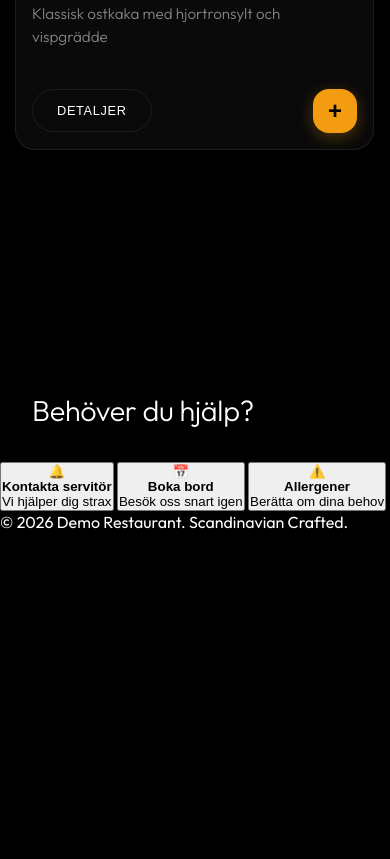
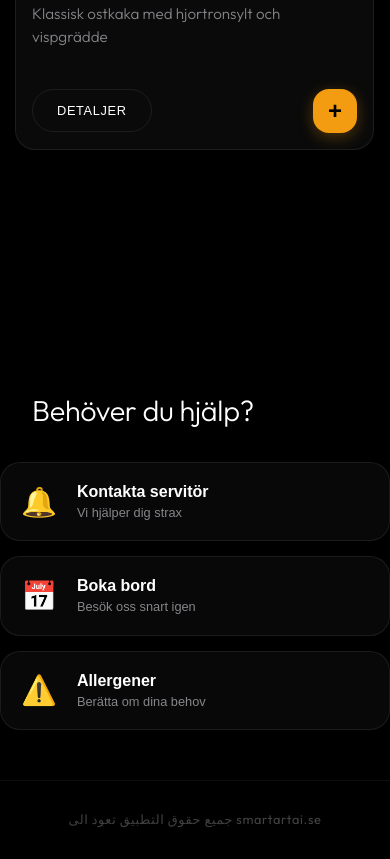
Before and after one commit to viperxgg/premium-menu, a website built with Vite: page index.html in a window 390 px wide. Shown: the part 4590-5449 px from the top of the page. Before the commit the page ends 5124 px from the top, so only its background shows below. Built offline with nearby package versions, Linux system fonts and the light colour scheme.

Commit message:
UI: Refine help section layout and update footer copyright

```diff
--- a/design.css
+++ b/design.css
@@ -698,3 +698,104 @@ body::before {
     50% { transform: scale(1.5); color: #f39c12; }
     100% { transform: scale(1); }
 }
+
+/* --- Help Section & Footer Cleanup --- */
+.help-section {
+    padding: 60px 20px;
+    background: linear-gradient(to bottom, transparent, rgba(20,20,20,0.5));
+    border-top: 1px solid var(--glass-border);
+    margin-top: 60px;
+}
+
+.help-section .section-title {
+    margin: 0 0 30px 0;
+    padding-left: 0;
+    text-align: center;
+    font-size: 1.5rem;
+    color: var(--text-secondary);
+}
+
+.help-grid {
+    display: grid;
+    grid-template-columns: repeat(3, 1fr);
+    gap: 12px;
+    max-width: 600px;
+    margin: 0 auto;
+}
+
+.help-card {
+    background: rgba(255, 255, 255, 0.03);
+    border: 1px solid var(--glass-border);
+    border-radius: 20px;
+    padding: 15px 10px;
+    display: flex;
+    flex-direction: column;
+    align-items: center;
+    gap: 10px;
+    cursor: pointer;
+    transition: all 0.3s var(--ease-premium);
+    color: white;
+    text-align: center;
+}
+
+.help-card:hover {
+    background: rgba(255, 255, 255, 0.08);
+    transform: translateY(-2px);
+    border-color: var(--accent-color);
+}
+
+.help-icon {
+    font-size: 1.5rem;
+}
+
+.help-text h4 {
+    font-size: 0.8rem;
+    font-weight: 600;
+    margin-bottom: 4px;
+    white-space: nowrap;
+}
+
+.help-text p {
+    font-size: 0.65rem;
+    color: var(--text-secondary);
+    line-height: 1.2;
+}
+
+.footer-note {
+    margin-top: 50px;
+    padding: 30px 0;
+    text-align: center;
+    border-top: 1px solid rgba(255,255,255,0.05);
+}
+
+.footer-note p {
+    font-size: 0.8rem;
+    color: var(--text-muted);
+    letter-spacing: 0.05em;
+}
+
+@media (max-width: 480px) {
+    .help-grid {
+        grid-template-columns: 1fr;
+        gap: 15px;
+    }
+
+    .help-card {
+        flex-direction: row;
+        padding: 20px;
+        text-align: left;
+        gap: 20px;
+    }
+
+    .help-icon {
+        font-size: 1.8rem;
+    }
+
+    .help-text h4 {
+        font-size: 1rem;
+    }
+
+    .help-text p {
+        font-size: 0.8rem;
+    }
+}
--- a/index.html
+++ b/index.html
@@ -330,7 +330,7 @@
                 </button>
             </div>
             <div class="footer-note">
-                <p>&copy; 2026 Demo Restaurant. Scandinavian Crafted.</p>
+                <p>جميع حقوق التطبيق تعود الى smartartai.se</p>
             </div>
         </section>
     </section>
```
